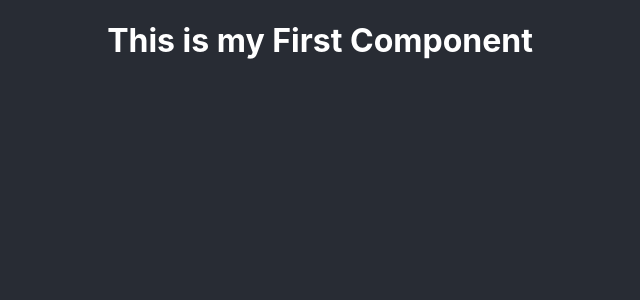
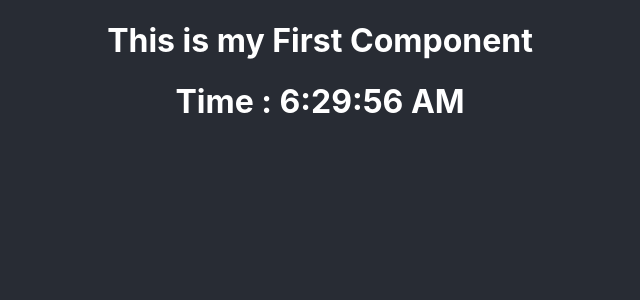
Before and after one commit to Shahariar348/LearningReact, a React (Create React App) app: page / in a window 1280 px wide. Shown: the top 300 px of the page, without its empty margins (320-960 px from the left). Built offline with nearby package versions, Linux system fonts and the light colour scheme.

Commit message:
Creat State Full component

```diff
--- a/src/App.js
+++ b/src/App.js
@@ -1,13 +1,14 @@
 
 import './App.css';
 import CreateComponent from './Component/CreatCopponent';
-
+import StateFullComponent from './Component/StateFullComponent';
 
 
 function App() {
   return (
     <div className="App">
          <CreateComponent/>
+         <StateFullComponent/>
     </div>
   );
 }
--- /dev/null
+++ b/src/Component/StateFullComponent.jsx
@@ -0,0 +1,40 @@
+import React from "react";
+
+class StateFullComponent extends React.Component{
+
+    state={
+        time:new Date()
+    }
+
+   componentDidMount(){
+
+    this.timeId=  setInterval(()=>{
+        this.trck()
+        console.log("Set Interval")
+      },1000)
+
+   }
+
+ componentWillUnmount(){
+    clearInterval(this.timeId)
+    console.log("Clear interval")
+ }
+
+   trck(){
+    this.setState({
+        time:new Date()
+    })
+   }
+
+    render(){
+        console.log("Rander")
+        const {time}=this.state
+        return(
+            <div>
+                <h1>Time : {time.toLocaleTimeString()}</h1>
+            </div>
+        )
+    }
+}
+
+export default StateFullComponent
```
